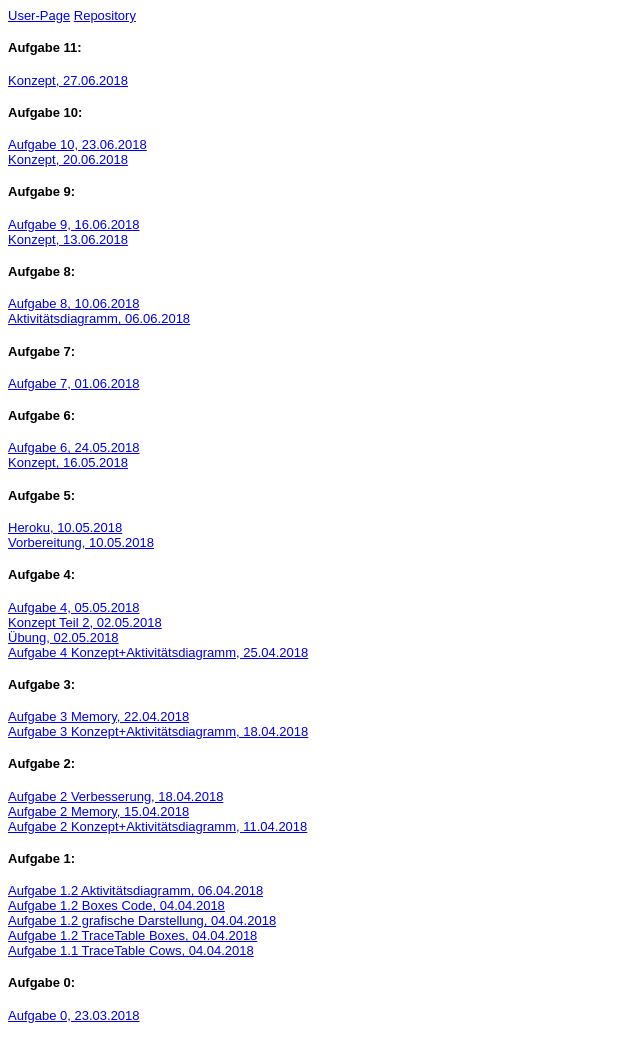
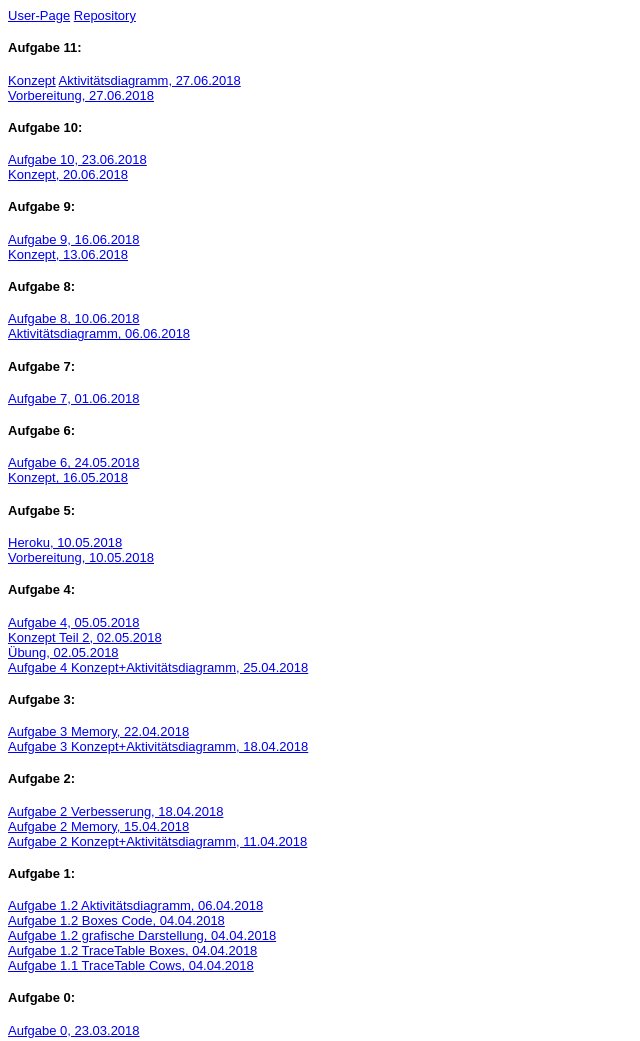
Before and after one commit to kempfsas/kempfsas.github.io, a plain HTML site: page Steckbrief/steckbrief.htm in a window 1280 px wide. Shown: the whole page, without its empty margins (0-640 px from the left). Drawn offline with Linux system fonts and the light colour scheme.

Commit message:
aktualisiert

```diff
--- a/Steckbrief/steckbrief.htm
+++ b/Steckbrief/steckbrief.htm
@@ -17,7 +17,9 @@ body {
 
 	<h4>Aufgabe 11:</h4>
 	<!--  <a href="https://kempfsas.github.io/EIA2/Aufgabe11/Aufgabe11.html" target="_blank">Aufgabe 11, 27.06.2018</a><br> -->
-	<a href="https://kempfsas.github.io/EIA2/Aufgabe11/Canvas3.JPG" target="_blank">Konzept, 27.06.2018</a><br>
+	<a href="https://kempfsas.github.io/EIA2/Aufgabe11/Canvas3.JPG" target="_blank">Konzept</a>
+	<a href="https://kempfsas.github.io/EIA2/Aufgabe11/Canvas3.2.JPG" target="_blank">Aktivitätsdiagramm, 27.06.2018</a><br>
+	<a href="https://kempfsas.github.io/EIA2/Aufgabe11Konzept/Start.html" target="_blank">Vorbereitung, 27.06.2018</a><br>
 	<h4>Aufgabe 10:</h4>
 	<a href="https://kempfsas.github.io/EIA2/Aufgabe10/Aufgabe10.html" target="_blank">Aufgabe 10, 23.06.2018</a><br>
 	<a href="https://kempfsas.github.io/EIA2/Aufgabe10/Canvas2.JPG" target="_blank">Konzept, 20.06.2018</a><br>
```
